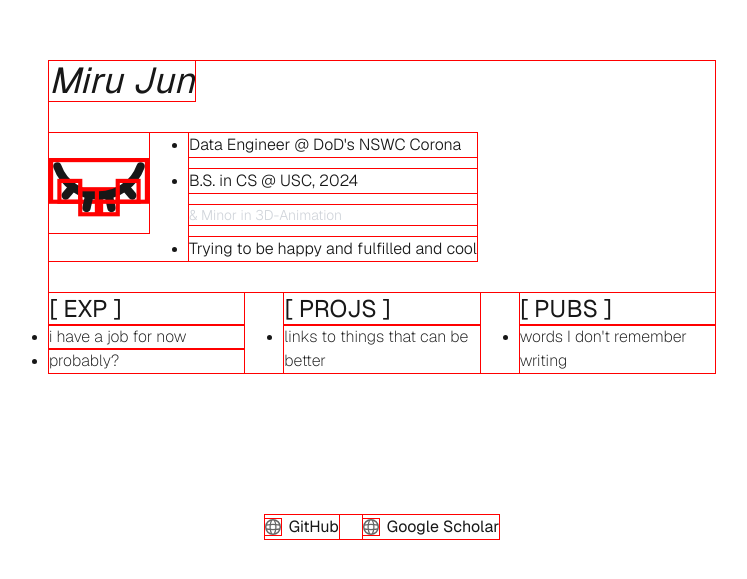
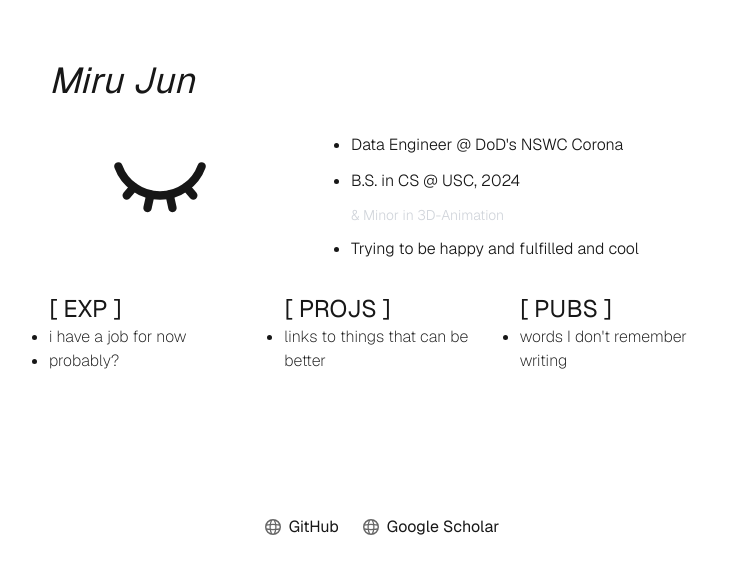
Before and after one commit to lemonlemonde/lemonlemonde.github.io, a Next.js app in the folder lemon-website/: page / in a window 1280 px wide. Shown: the part 183-762 px from the top of the page, without its empty margins (258-1005 px from the left). Built offline with nearby package versions, Linux system fonts and the light colour scheme.

Commit message:
:sparkles: GitHub pages deployable

```diff
--- a/lemon-website/next.config.mjs
+++ b/lemon-website/next.config.mjs
@@ -1,4 +1,10 @@
 /** @type {import('next').NextConfig} */
-const nextConfig = {};
+const nextConfig = {
+	images: {
+	    unoptimized: true, // Disable default image optimization
+	},
+	// do this to output static exports!!
+	output: "export",
+};
 
 export default nextConfig;
--- a/lemon-website/package.json
+++ b/lemon-website/package.json
@@ -1,8 +1,10 @@
 {
   "name": "lemon-website",
   "version": "0.1.0",
+  "homepage": "https://lemonlemonde.github.io",
   "private": true,
   "scripts": {
+    "deploy": "npm run build && gh-pages -d out",
     "dev": "next dev --turbopack",
     "build": "next build",
     "start": "next start",
@@ -18,6 +20,7 @@
     "@eslint/eslintrc": "^3",
     "eslint": "^9",
     "eslint-config-next": "15.1.7",
+    "gh-pages": "^6.3.0",
     "postcss": "^8",
     "tailwindcss": "^3.4.1"
   }
--- a/lemon-website/src/app/globals.css
+++ b/lemon-website/src/app/globals.css
@@ -20,6 +20,6 @@ body {
   font-family: Arial, Helvetica, sans-serif;
 }
 
-* {
-  outline: 1px solid red !important;
-}
+/* * {
+  outline: 1px solid rgb(37, 37, 37) !important;
+} */
--- a/lemon-website/src/app/page.js
+++ b/lemon-website/src/app/page.js
@@ -1,8 +1,8 @@
 import Image from "next/image";
-// import React, { useState, useEffect } from "react";
 import { EyeClosed, Eye } from "lucide-react";
 
 export default function Home() {
+
   return (
     <div className="grid grid-rows-[20px_1fr_20px] items-center justify-items-center min-h-screen p-8 pb-20 gap-16 sm:p-20 font-[family-name:var(--font-geist-sans)]">
       <main className="flex flex-col gap-8 row-start-2 sm:items-start">
@@ -15,11 +15,11 @@ export default function Home() {
 
 
         {/* horizontal blurb */}
-        <div className="flex space-x-10 center">
-          <EyeClosed size={100} />
+        <div className="flex space-x-20 center w-full">
+          <EyeClosed className="w-1/3" size={100} />
 
           {/* bullet points */}
-          <ul className="list-disc space-y-3 font-light">
+          <ul className="list-disc space-y-3 font-light w-1/2">
             <li>Data Engineer @ DoD's NSWC Corona</li>
             <li>B.S. in CS @ USC, 2024</li>
             <p className="text-sm text-gray-300">& Minor in 3D-Animation</p>
@@ -59,6 +59,7 @@ export default function Home() {
 
       </main>
 
+      {/* links to make me look cooler */}
       <footer className="row-start-3 flex gap-6 flex-wrap items-center justify-center">
         <a
           className="flex items-center gap-2 hover:underline hover:underline-offset-4"
```
Also changed, not shown: 1 other file (tests, documents, lock files or other folders).
